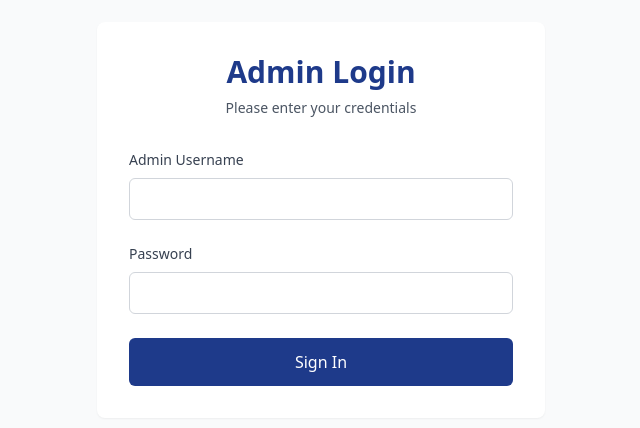
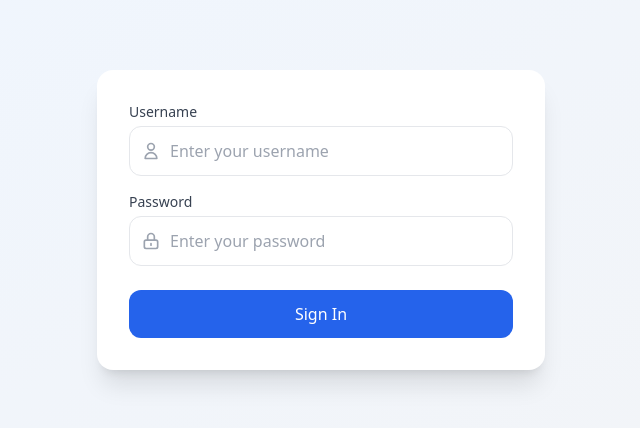
Before and after one commit to nishantb66/bpcl_portal, a Next.js app: page /admin in a window 1280 px wide. Shown: the part 180-608 px from the top of the page, without its empty margins (319-959 px from the left). Built offline with nearby package versions, Linux system fonts and the light colour scheme.

Commit message:
admin login session added

```diff
--- a/src/app/admin/page.js
+++ b/src/app/admin/page.js
@@ -166,6 +166,37 @@
   const [mobileMenuOpen, setMobileMenuOpen] = useState(false);
   const [loadingCustomers, setLoadingCustomers] = useState(false);
   const [loadingComplaints, setLoadingComplaints] = useState(false);
+  const [loginAttempts, setLoginAttempts] = useState(0);
+  const [cooldown, setCooldown] = useState(false);
+  const router = useRouter();
+
+  useEffect(() => {
+    let inactivityTimer;
+
+    const resetInactivityTimer = () => {
+      clearTimeout(inactivityTimer);
+      inactivityTimer = setTimeout(() => {
+        localStorage.removeItem("adminToken");
+        setIsAuthenticated(false);
+        router.push("/admin");
+      }, 300000); // 5 minutes
+    };
+
+    // Initial setup
+    resetInactivityTimer();
+
+    // Event listeners for user activity
+    window.addEventListener("mousemove", resetInactivityTimer);
+    window.addEventListener("keypress", resetInactivityTimer);
+
+    // Cleanup
+    return () => {
+      clearTimeout(inactivityTimer);
+      window.removeEventListener("mousemove", resetInactivityTimer);
+      window.removeEventListener("keypress", resetInactivityTimer);
+    };
+  }, [isAuthenticated, router]);
+
   const LoadingIndicator = () => (
     <div className="flex justify-center items-center space-x-2">
       <div className="w-4 h-4 bg-blue-900 rounded-full animate-bounce"></div>
@@ -173,7 +204,6 @@
       <div className="w-4 h-4 bg-blue-900 rounded-full animate-bounce delay-200"></div>
     </div>
   );
-  const router = useRouter();
 
   useEffect(() => {
     if (isAuthenticated) {
@@ -261,6 +291,13 @@
 
   const handleSubmit = async (e) => {
     e.preventDefault();
+
+    if (cooldown) {
+      setError("Please wait 5 minutes before trying again.");
+      return;
+    }
+
+    setLoading(true);
     try {
       const response = await fetch("/api/admin", {
         method: "POST",
@@ -273,11 +310,20 @@
         localStorage.setItem("adminToken", data.token);
         setIsAuthenticated(true);
         setError("");
+        setLoginAttempts(0); // Reset login attempts on successful login
       } else {
         setError(data.message);
+        setLoginAttempts((prev) => prev + 1);
+
+        if (loginAttempts + 1 >= 3) {
+          setCooldown(true);
+          setTimeout(() => setCooldown(false), 300000); // 5 minutes cooldown
+        }
       }
     } catch (err) {
       setError("Failed to authenticate");
+    } finally {
+      setLoading(false);
     }
   };
 
@@ -369,57 +415,135 @@
 
   if (!isAuthenticated) {
     return (
-      <div className="min-h-screen flex items-center justify-center bg-gray-50 px-4 sm:px-6 lg:px-8">
-        <div className="w-full max-w-md bg-white rounded-lg shadow-sm p-8">
-          <div className="text-center mb-8">
-            <h2 className="text-2xl sm:text-3xl font-bold text-blue-900">
-              Admin Login
-            </h2>
-            <p className="mt-2 text-sm text-gray-600">
-              Please enter your credentials
-            </p>
+      <div className="min-h-screen flex items-center justify-center bg-gradient-to-br from-blue-50 to-gray-100 px-4 sm:px-6 lg:px-8">
+        <div className="w-full max-w-md">
+          <div className="bg-white rounded-2xl shadow-xl p-8 space-y-8">
+            {/* Error Alert */}
+            {error && (
+              <div className="animate-fade-in bg-red-50 border-l-4 border-red-500 p-4 rounded-lg">
+                <div className="flex items-center">
+                  <svg
+                    className="w-5 h-5 text-red-500 mr-2"
+                    fill="none"
+                    stroke="currentColor"
+                    viewBox="0 0 24 24"
+                  >
+                    <path
+                      strokeLinecap="round"
+                      strokeLinejoin="round"
+                      strokeWidth="2"
+                      d="M12 8v4m0 4h.01M21 12a9 9 0 11-18 0 9 9 0 0118 0z"
+                    />
+                  </svg>
+                  <p className="text-sm text-red-600">{error}</p>
                 </div>
-
-          {error && (
-            <div className="mb-6 p-4 bg-red-50 border border-red-100 rounded-md">
-              <p className="text-sm text-red-600">{error}</p>
               </div>
             )}
 
+            {/* Login Form */}
             <form onSubmit={handleSubmit} className="space-y-6">
+              <div className="space-y-4">
                 <div>
-              <label className="block text-sm font-medium text-gray-700 mb-2">
-                Admin Username
+                  <label className="block text-sm font-medium text-gray-700 mb-1">
+                    Username
                   </label>
+                  <div className="relative">
+                    <div className="absolute inset-y-0 left-0 pl-3 flex items-center pointer-events-none">
+                      <svg
+                        className="h-5 w-5 text-gray-400"
+                        fill="none"
+                        stroke="currentColor"
+                        viewBox="0 0 24 24"
+                      >
+                        <path
+                          strokeLinecap="round"
+                          strokeLinejoin="round"
+                          strokeWidth="2"
+                          d="M16 7a4 4 0 11-8 0 4 4 0 018 0zM12 14a7 7 0 00-7 7h14a7 7 0 00-7-7z"
+                        />
+                      </svg>
+                    </div>
                     <input
                       type="text"
                       value={form.username}
-                onChange={(e) => setForm({ ...form, username: e.target.value })}
-                className="w-full px-4 py-2 border border-gray-300 rounded-md focus:ring-2 focus:ring-blue-900"
+                      onChange={(e) =>
+                        setForm({ ...form, username: e.target.value })
+                      }
+                      className="block w-full pl-10 pr-4 py-3 border border-gray-200 rounded-xl focus:ring-2 focus:ring-blue-500 focus:border-transparent transition duration-150 text-gray-900 placeholder-gray-400"
+                      placeholder="Enter your username"
                       required
                     />
                   </div>
+                </div>
 
                 <div>
-              <label className="block text-sm font-medium text-gray-700 mb-2">
+                  <label className="block text-sm font-medium text-gray-700 mb-1">
                     Password
                   </label>
+                  <div className="relative">
+                    <div className="absolute inset-y-0 left-0 pl-3 flex items-center pointer-events-none">
+                      <svg
+                        className="h-5 w-5 text-gray-400"
+                        fill="none"
+                        stroke="currentColor"
+                        viewBox="0 0 24 24"
+                      >
+                        <path
+                          strokeLinecap="round"
+                          strokeLinejoin="round"
+                          strokeWidth="2"
+                          d="M12 15v2m-6 4h12a2 2 0 002-2v-6a2 2 0 00-2-2H6a2 2 0 00-2 2v6a2 2 0 002 2zm10-10V7a4 4 0 00-8 0v4h8z"
+                        />
+                      </svg>
+                    </div>
                     <input
                       type="password"
                       value={form.password}
-                onChange={(e) => setForm({ ...form, password: e.target.value })}
-                className="w-full px-4 py-2 border border-gray-300 rounded-md focus:ring-2 focus:ring-blue-900"
+                      onChange={(e) =>
+                        setForm({ ...form, password: e.target.value })
+                      }
+                      className="block w-full pl-10 pr-4 py-3 border border-gray-200 rounded-xl focus:ring-2 focus:ring-blue-500 focus:border-transparent transition duration-150 text-gray-900 placeholder-gray-400"
+                      placeholder="Enter your password"
                       required
                     />
+                  </div>
+                </div>
               </div>
 
               <button
                 type="submit"
-              className="w-full py-3 px-4 bg-blue-900 text-white font-medium rounded-md hover:bg-blue-800"
+                disabled={loading || cooldown}
+                className="w-full flex items-center justify-center py-3 px-4 rounded-xl text-white font-medium bg-blue-600 hover:bg-blue-700 focus:outline-none focus:ring-2 focus:ring-offset-2 focus:ring-blue-500 transition duration-150 disabled:opacity-50 disabled:cursor-not-allowed"
               >
-              Sign In
+                {loading ? (
+                  <div className="flex items-center space-x-2">
+                    <svg
+                      className="animate-spin h-5 w-5 text-white"
+                      fill="none"
+                      viewBox="0 0 24 24"
+                    >
+                      <circle
+                        className="opacity-25"
+                        cx="12"
+                        cy="12"
+                        r="10"
+                        stroke="currentColor"
+                        strokeWidth="4"
+                      />
+                      <path
+                        className="opacity-75"
+                        fill="currentColor"
+                        d="M4 12a8 8 0 018-8V0C5.373 0 0 5.373 0 12h4zm2 5.291A7.962 7.962 0 014 12H0c0 3.042 1.135 5.824 3 7.938l3-2.647z"
+                      />
+                    </svg>
+                    <span>Authenticating...</span>
+                  </div>
+                ) : (
+                  <span>Sign In</span>
+                )}
               </button>
             </form>
+          </div>
         </div>
       </div>
     );
--- a/src/app/page.js
+++ b/src/app/page.js
@@ -118,7 +118,7 @@
                 />
               </svg>
               <h1 className="text-2xl sm:text-3xl font-bold text-blue-900">
-                Enterprise Portal
+                Portal
               </h1>
             </Link>
 
```
Lines whose indentation alone changed are shown as unchanged.
